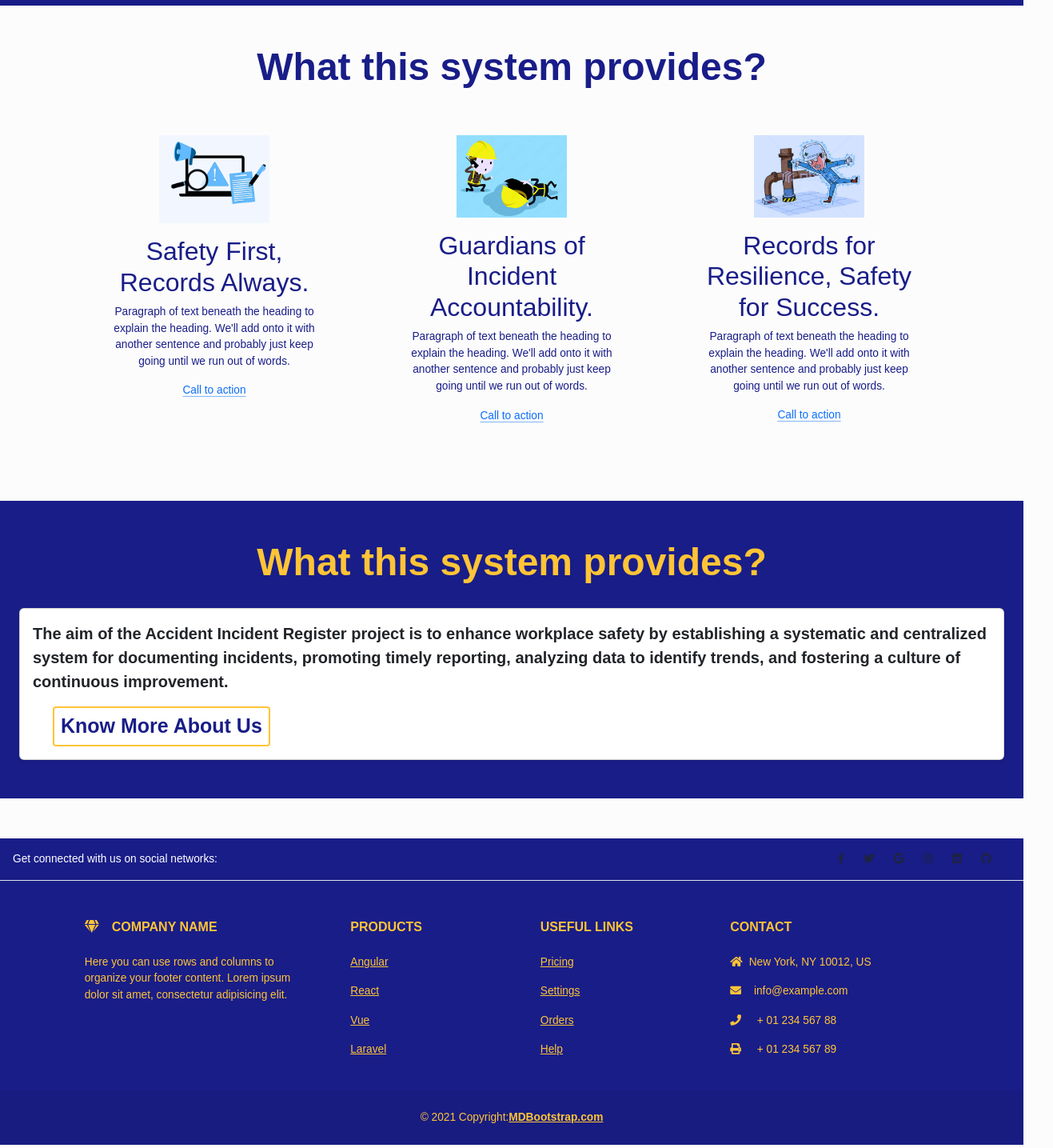
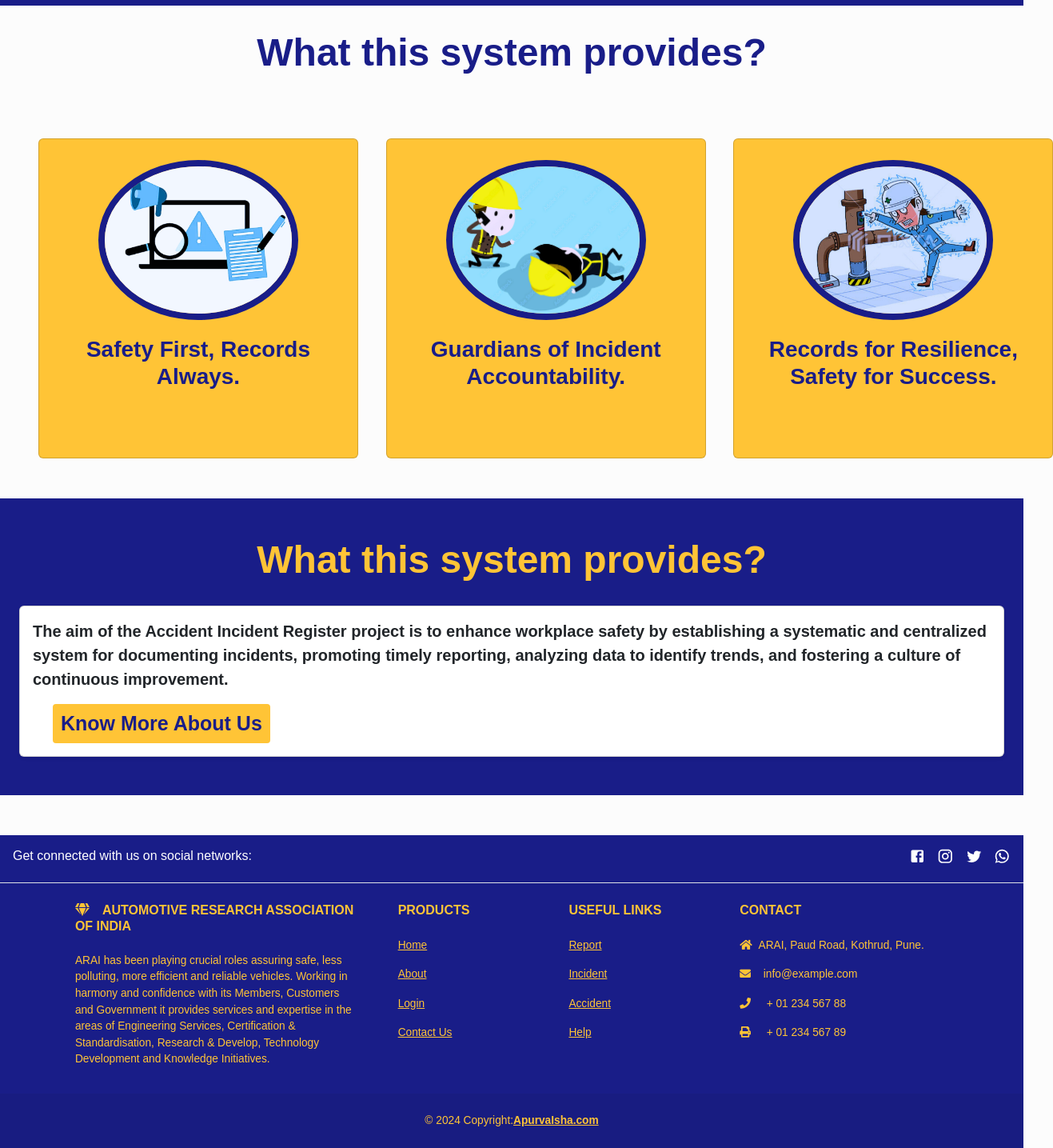
Before and after one commit to ApurvaK24/accidentincident, a React (Create React App) app: page / in a window 1280 px wide. Shown: the part 601-2036 px from the top of the page at 80% size, 1317 px wide, since content can reach past the window. Built offline with nearby package versions, Linux system fonts and the light colour scheme; a small style sheet from the web is missing.

Commit message:
refined frontend and accident count done

```diff
--- a/src/Components/Footer.jsx
+++ b/src/Components/Footer.jsx
@@ -1,47 +1,39 @@
 import React from 'react';
 import { MDBFooter, MDBContainer, MDBRow, MDBCol, MDBIcon } from 'mdb-react-ui-kit';
+import FacebookIcon from '@mui/icons-material/Facebook';
+import InstagramIcon from '@mui/icons-material/Instagram';
+import TwitterIcon from '@mui/icons-material/Twitter';
+import WhatsAppIcon from '@mui/icons-material/WhatsApp';
 
 export default function Footer() {
   return (
     <MDBFooter bgColor='light' className='text-center text-lg-start text-muted'>
       <section className='d-flex justify-content-center justify-content-lg-between p-3 border-bottom'>
         <div className='me-5 d-none d-lg-block'>
-          <span>Get connected with us on social networks:</span>
+          <h6>Get connected with us on social networks:</h6>
         </div>
 
         <div>
-          <a href='' className='me-4 text-reset'>
-            <MDBIcon fab icon="facebook-f" />
-          </a>
-          <a href='' className='me-4 text-reset'>
-            <MDBIcon fab icon="twitter" />
-          </a>
-          <a href='' className='me-4 text-reset'>
-            <MDBIcon fab icon="google" />
-          </a>
-          <a href='' className='me-4 text-reset'>
-            <MDBIcon fab icon="instagram" />
-          </a>
-          <a href='' className='me-4 text-reset'>
-            <MDBIcon fab icon="linkedin" />
-          </a>
-          <a href='' className='me-4 text-reset'>
-            <MDBIcon fab icon="github" />
-          </a>
-        </div>
+        <FacebookIcon style={{ color: 'white' , marginLeft: '15px'}} />
+        <InstagramIcon style={{ color: 'white', marginLeft: '15px'}} />
+        <TwitterIcon style={{ color: 'white', marginLeft: '15px' }} />
+        <WhatsAppIcon style={{ color: 'white', marginLeft: '15px' }} />
+            </div>
       </section>
 
       <section className='ff'>
-        <MDBContainer className='text-center text-md-start mt-5'>
+        <MDBContainer className='text-center text-md-start mt-4'>
           <MDBRow className='mt-2'>
-            <MDBCol md="3" lg="4" xl="3" className='mx-auto mb-3'>
+            <MDBCol md="3" lg="3" xl="4" className='mx-auto mb-3'>
               <h6 className='text-uppercase fw-bold mb-4'>
                 <MDBIcon icon="gem" className="me-3" />
-                Company name
+                Automotive Research Association of India
               </h6>
               <p>
-                Here you can use rows and columns to organize your footer content. Lorem ipsum dolor sit amet,
-                consectetur adipisicing elit.
+              ARAI has been playing crucial roles assuring safe, less polluting, more efficient and reliable vehicles.
+              Working in harmony and confidence with its Members, Customers and Government it provides services and expertise
+               in the areas of Engineering Services,
+               Certification & Standardisation, Research & Develop, Technology Development and Knowledge Initiatives.
               </p>
             </MDBCol>
 
@@ -49,22 +41,22 @@ export default function Footer() {
               <h6 className='text-uppercase fw-bold mb-4'>Products</h6>
               <p>
                 <a href='#!' className='text-reset'>
-                  Angular
+                  Home
                 </a>
               </p>
               <p>
                 <a href='#!' className='text-reset'>
-                  React
+                  About
                 </a>
               </p>
               <p>
                 <a href='#!' className='text-reset'>
-                  Vue
+                  Login
                 </a>
               </p>
               <p>
                 <a href='#!' className='text-reset'>
-                  Laravel
+                  Contact Us
                 </a>
               </p>
             </MDBCol>
@@ -73,17 +65,17 @@ export default function Footer() {
               <h6 className='text-uppercase fw-bold mb-4'>Useful links</h6>
               <p>
                 <a href='#!' className='text-reset'>
-                  Pricing
+                  Report
                 </a>
               </p>
               <p>
                 <a href='#!' className='text-reset'>
-                  Settings
+                  Incident
                 </a>
               </p>
               <p>
                 <a href='#!' className='text-reset'>
-                  Orders
+                  Accident
                 </a>
               </p>
               <p>
@@ -97,7 +89,7 @@ export default function Footer() {
               <h6 className='text-uppercase fw-bold mb-4'>Contact</h6>
               <p>
                 <MDBIcon icon="home" className="me-2" />
-                New York, NY 10012, US
+               ARAI, Paud Road, Kothrud, Pune.
               </p>
               <p>
                 <MDBIcon icon="envelope" className="me-3" />
@@ -115,9 +107,9 @@ export default function Footer() {
       </section>
 
       <div className='text-center p-4' style={{ backgroundColor: 'rgba(0, 0, 0, 0.05)', color: '#FFC436' }}>
-        © 2021 Copyright:
+        © 2024 Copyright:
         <a className='text-reset fw-bold' href='https://mdbootstrap.com/'>
-          MDBootstrap.com
+          ApurvaIsha.com
         </a>
       </div>
     </MDBFooter>
--- a/src/Components/Main.jsx
+++ b/src/Components/Main.jsx
@@ -1,52 +1,111 @@
 import React from "react";
+import Card from 'react-bootstrap/Card';
+import CardGroup from 'react-bootstrap/CardGroup';
+import Col from 'react-bootstrap/Col';
+import Row from 'react-bootstrap/Row';
+
 import img1 from '../images/5.png'
 import img2 from '../images/7.png'
 import img3 from '../images/6.png'
 const Main = () => {
     return (
-        <div class="container px-4 py-5 dd">
+        <div className="dd1">
+            <h2 class="text-center display-5 fw-bold">What this system provides?</h2>
+            <Row xs={{ cols: 1 }} md={{ cols: 3 }} className="g-4">
+                <Col xs>
+                    <Card className="info">
+                        <Card.Body className="a">
+                            <div className="team_img">
+                                <Card.Img className="img" orientation="top" src={img1} />
+                            </div>
+                            <br></br>
+                            <Card.Text>
+
+                                <center><h3>Safety First, Records Always.</h3></center>
+                            </Card.Text>
+                        </Card.Body>
+
+                    </Card>
+                </Col>
+                <Col xs>
+                    <Card className="info">
+                        <Card.Body className="a">
+                            <div className="team_img">
+                                <Card.Img className="img" orientation="top" src={img2} />
+                            </div>
+
+                            <br></br>
+
+                            <Card.Text>
+
+                                <center><h3>Guardians of Incident Accountability.</h3></center>
+
+                            </Card.Text>
+
+
+                        </Card.Body>
+
+                    </Card>
+                </Col>
+                <Col xs>
+                    <Card className="info">
+                        <Card.Body className="a">
+                            <div className="team_img">
+                                <Card.Img className="img" orientation="top" src={img3} />
+                            </div>
+                            <br></br>
+                            <Card.Text>
+
+                                <center><h3>Records for Resilience, Safety for Success.</h3></center>
+
+                            </Card.Text>
+                        </Card.Body>
+
+                    </Card>
+                </Col>
+            </Row>
+        </div>
+        /*<div class="container px-4 py-5 dd">
             <h2 class="text-center display-5 fw-bold">What this system provides?</h2>
 
-            <div class="row g-4 py-5 row-cols-1 row-cols-lg-3">
+            <div class="row g-2 py-5 row-cols-1 row-cols-lg-3">
 
-                <div class="col px-5 text-center">
-                    <div class="mb-3">
-                        <img src={img1} className="w-50 h-50" alt="" />
-                    </div>
-                    <h2>Safety First, Records Always.</h2>
-                    <p>Paragraph of text beneath the heading to explain the heading. We'll add onto it with another sentence and probably just keep going until we run out of words.</p>
-                    <a href="#" class="icon-link">
-                        Call to action
-
-                    </a>
-                </div>
-                <div class="col px-5 text-center">
+                <div class="col px-7 text-center">
                     <div class="mb-3">
                         <img src={img2} className="w-50 h-50" alt="" />
                     </div>
-                    <h2>Guardians of Incident Accountability.</h2>
-                    <p>Paragraph of text beneath the heading to explain the heading. We'll add onto it with another sentence and probably just keep going until we run out of words.</p>
-                    <a href="#" class="icon-link">
-                        Call to action
+                    <h3>Safety First, Records Always.</h3>
+                    <p>
+                    Protecting individuals from harm and ensuring accountability through thorough documentation,
+                     ultimately fostering a culture of safety and accountability within an organization or community.
+                     Prioritazing the safety first.
+                    </p>
 
+                </div>
+                <div class="col px-7 text-center">
+                    <div class="mb-3">
+                        <img src={img2} className="w-50 h-50" alt="" />
+                    </div>
+                    <h3>Guardians of Incident Accountability.</h3>
+                    <p>Highlighting the crucial role of individuals or
+                    teams responsible for overseeing and managing incident
+                     accountability within an organization or community, learning from mistakes.
+                     </p>
 
-                    </a>
                 </div>
-                <div class="col px-5 text-center">
+                <div class="col px-7 text-center">
                     <div class="mb-3">
                         <img src={img3} className="w-50 h-50" alt="" />
 
                     </div>
-                    <h2>Records for Resilience, Safety for Success.</h2>
-                    <p>Paragraph of text beneath the heading to explain the heading. We'll add onto it with another sentence and probably just keep going until we run out of words.</p>
-                    <a href="#" class="icon-link">
-                        Call to action
+                    <h3>Records for Resilience, Safety for Success.</h3>
+                    <p>  Documenting processes, incidents, and lessons learned, organizations can fortify their ability to adapt and
+                        thrive amidst adversity. Commitment to safety practices and
+                         foundation of risk mitigation and well-being.</p>
 
-
-                    </a>
                 </div>
             </div>
-        </div>
+    </div>*/
     )
 }
 
--- a/src/Components/style.css
+++ b/src/Components/style.css
@@ -39,12 +39,8 @@ font-size: 50px;
     font-size: 25px;
     align-items: center;
 }
+
 .hero-button{
-    background-color: #FFC436;
-    border-radius: 25px;
-    border-width: 3px;
-    border-color: #edece9;
-
    height: 70px;
   margin-top: 10px;
   margin-left: 250px;
@@ -52,9 +48,7 @@ font-size: 50px;
 
 }
 
-.hero-button:hover{
-    color: #fff !important;
-}
+
 .btn{
   color: #191D88;
   font-size: 25px;
@@ -62,14 +56,130 @@ font-size: 50px;
  text-align: center;
  margin-left: 25px;
  padding: auto;
+
+ background-color: #FFC436;
+ border-color: #edece9;
 }
 
-.dd h2{
+
+.dd1 h2{
+  margin-top: 30px;
     color: #191D88;
+    font-weight: 600;
+    font-family: Poppins,sans-serif;
 }
 .dd{
     color: #191D88;
+    font-family: Poppins,sans-serif;
+    font-size: 16px;
+
 }
+
+.dd1 h3{
+  font-weight: 600;
+}
+
+.dd1 .col{
+
+  padding-left: 60px !important;
+  padding-right: 50px !important;
+  padding-top:50px !important;
+}
+
+.dd1 .team_img
+{
+  display: grid;
+  justify-items: center;
+  justify-content: center;
+  align-items: center;
+  align-content: center;
+  padding-top: 10px;
+}
+
+.dd1 .team_img img
+{
+  height: 200px;
+  width: 250px;
+}
+
+.dd1 .img {
+  border-radius: 50%;
+  align-items: center;
+  width: 250px;
+  height: 300px;
+  border: 8px solid #191D88;
+  padding: 0px;
+}
+
+.dd1 .card-title h2{
+  font-weight: 700 !important;
+
+}
+.dd1 .g-4 row row-cols-md-3 row-cols-1{
+  align-items: center !important;
+
+}
+/*.btn{
+  border: 2px solid black;
+background-color: #560556;
+color: #fff;
+padding: 14px 28px;
+font-size: 16px;
+font-weight: 500;
+cursor: pointer;
+width: 50%;
+}
+.btn:hover{
+background-color: violet;
+border: 2px solid #560556;
+}*/
+
+.dd1 .card{
+  background-color: #FFC436 !important;
+  width: 400px;
+  height: 400px;
+  font-weight: 600;
+  justify-content: flex-end !important;
+  margin-top: 20px !important;
+  margin-bottom: 50px;
+  color: #191D88;
+
+
+  /*border:5px solid #560556;*/
+  /*border-radius: 28px;*/
+}
+.dd1 .a:hover{
+  background-color: #191D88;
+  color: #fff;
+}
+
+
+
+
+
+
+
+
+
+
+
+
+
+
+
+
+
+
+
+
+
+
+
+
+
+
+
+
 .hh{
     color: #FFC436;
     background-color: #191D88;
@@ -84,7 +194,8 @@ font-size: 50px;
     border: 2px solid #FFC436;
 }
 .btn:hover{
-    background-color: #191D88;
+    background-color: #fff;
+    color: #191D88;
 }
 
 .bg-light{
@@ -98,6 +209,7 @@ font-size: 50px;
 
 .ff{
     color: #FFC436;
+    font-family: 400;
 }
 
 
@@ -180,7 +292,7 @@ font-size: 50px;
   }
 
   .h {
-    color: white;
+    color: #fcdf03;
     background-color: #191D88;
     font-size: 35px;
     background: transparent;
@@ -197,6 +309,7 @@ font-size: 50px;
     color: white;
     text-align: left;
     font-size: 20px;
+    font-weight: 500;
   }
 
   .i{
--- a/src/scenes/emp/index.jsx
+++ b/src/scenes/emp/index.jsx
@@ -130,7 +130,7 @@ const Emp = () => {
           {/* Add other boxes as needed */}
         </Box>
       </Box>
-      <Footer />
+
 
     </div>
   );
```
Also changed, not shown: src/Components/Login.js (+4 -4 lines), src/scenes/dashboard/index.jsx (+28 -12 lines). Lines whose indentation alone changed are shown as unchanged.
